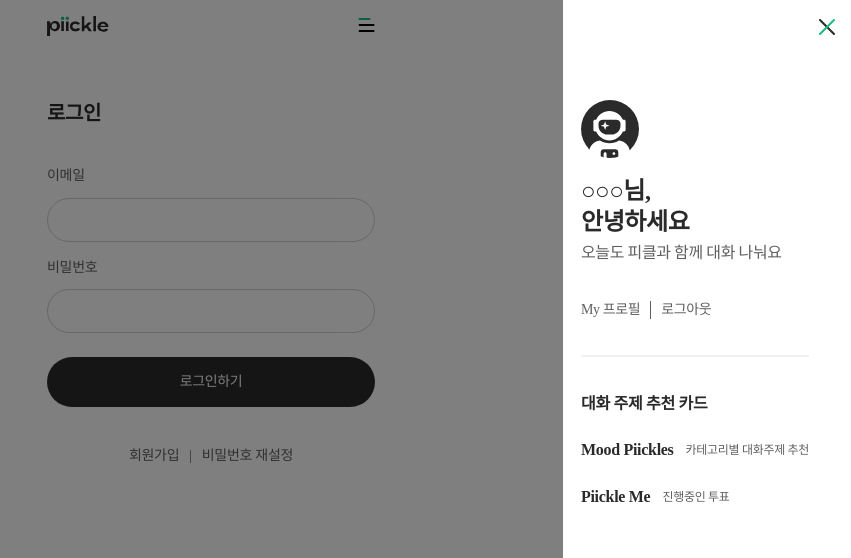
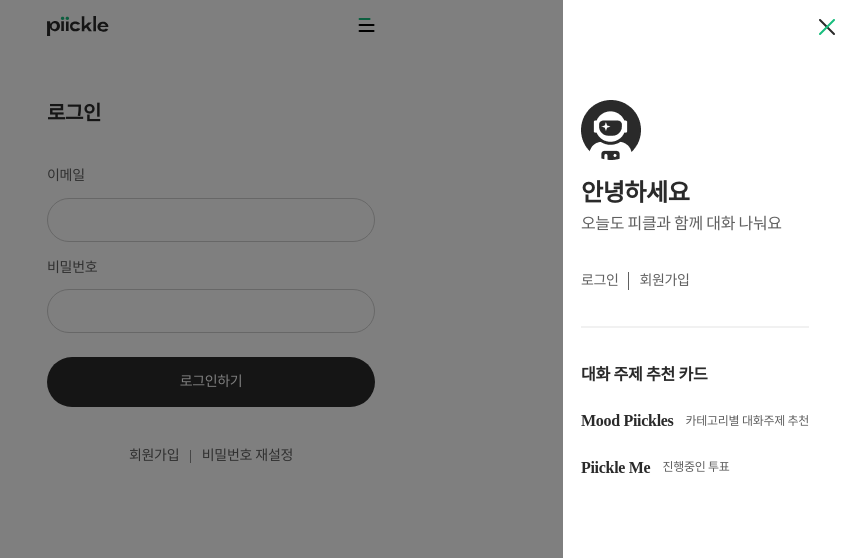
Before and after one commit to TeamPiickle/client, a React (Create React App) app: page /login in a window 1280 px wide. Both pictures are taken after a click on the icon 795 px from the left and 25 px from the top of the page. Shown: the top 558 px of the page, without its empty margins (429-1280 px from the left). Built offline with nearby package versions, Linux system fonts and the light colour scheme; no server answers; a web font is replaced by a local one.

Commit message:
[ feat ] 메뉴바 뷰 모두 구현

```diff
--- a/src/components/common/MenuBar/index.tsx
+++ b/src/components/common/MenuBar/index.tsx
@@ -2,6 +2,7 @@
 import { useSetRecoilState } from "recoil";
 
 import { IcCloseBtn, IcMenuBarImg } from "../../../asset/icon";
+import { ImgDefaultProfile } from "../../../asset/image";
 import { useBallotLists } from "../../../core/api/main";
 import useUserProfile from "../../../core/api/myPage";
 import { activeState } from "../../../core/atom/menuBar";
@@ -17,7 +18,9 @@
   const setIsActive = useSetRecoilState(activeState);
   const setSliderIdx = useSetRecoilState(sliderIdxState);
   const navigate = useNavigate();
+
   const { userProfile } = useUserProfile();
+  const LOGIN_STATE = localStorage.getItem("piickle-token") ? true : false;
 
   const { ballotLists, isLoading, isError } = useBallotLists();
 
@@ -44,10 +47,11 @@
           <IcCloseBtn />
         </St.CloseBtnContainer>
         <St.Contents>
+          {LOGIN_STATE && userProfile ? (
             <St.ProfileContainer>
-            {MenuBarDummy.profileImg}
+              <St.ProfileImage src={userProfile.data.profile_image_url} alt="프로필" />
               <St.WelcomeText>
-              {userProfile ? userProfile.data.nickname : "○○○"}님, <br />
+                {userProfile.data.nickname}님, <br />
                 안녕하세요
               </St.WelcomeText>
               <St.DescriptText>오늘도 피클과 함께 대화 나눠요</St.DescriptText>
@@ -58,6 +62,19 @@
                 <St.LogoutBtn onClick={handleLogout}>로그아웃</St.LogoutBtn>
               </St.BtnContainer>
             </St.ProfileContainer>
+          ) : (
+            <St.ProfileContainer>
+              <St.ProfileImage src={ImgDefaultProfile} alt="프로필" />
+              <St.WelcomeText>안녕하세요</St.WelcomeText>
+              <St.DescriptText>오늘도 피클과 함께 대화 나눠요</St.DescriptText>
+              <St.BtnContainer>
+                <St.MyProfileBtn to="/login" onClick={closeMenuBar}>
+                  로그인
+                </St.MyProfileBtn>
+                <St.LogoutBtn>회원가입</St.LogoutBtn>
+              </St.BtnContainer>
+            </St.ProfileContainer>
+          )}
           <St.RecomendContainer>
             <St.CardRecomendWrapper onClick={moveCardCollection}>
               <St.Title>대화 주제 추천 카드</St.Title>
--- a/src/components/common/MenuBar/style.ts
+++ b/src/components/common/MenuBar/style.ts
@@ -30,6 +30,8 @@
 
     padding-bottom: 3.6rem;
   `,
+
+  ProfileImage: styled.img``,
 
   WelcomeText: styled.h1`
     ${({ theme }) => theme.fonts.body10};
```
Lines whose indentation alone changed are shown as unchanged.
